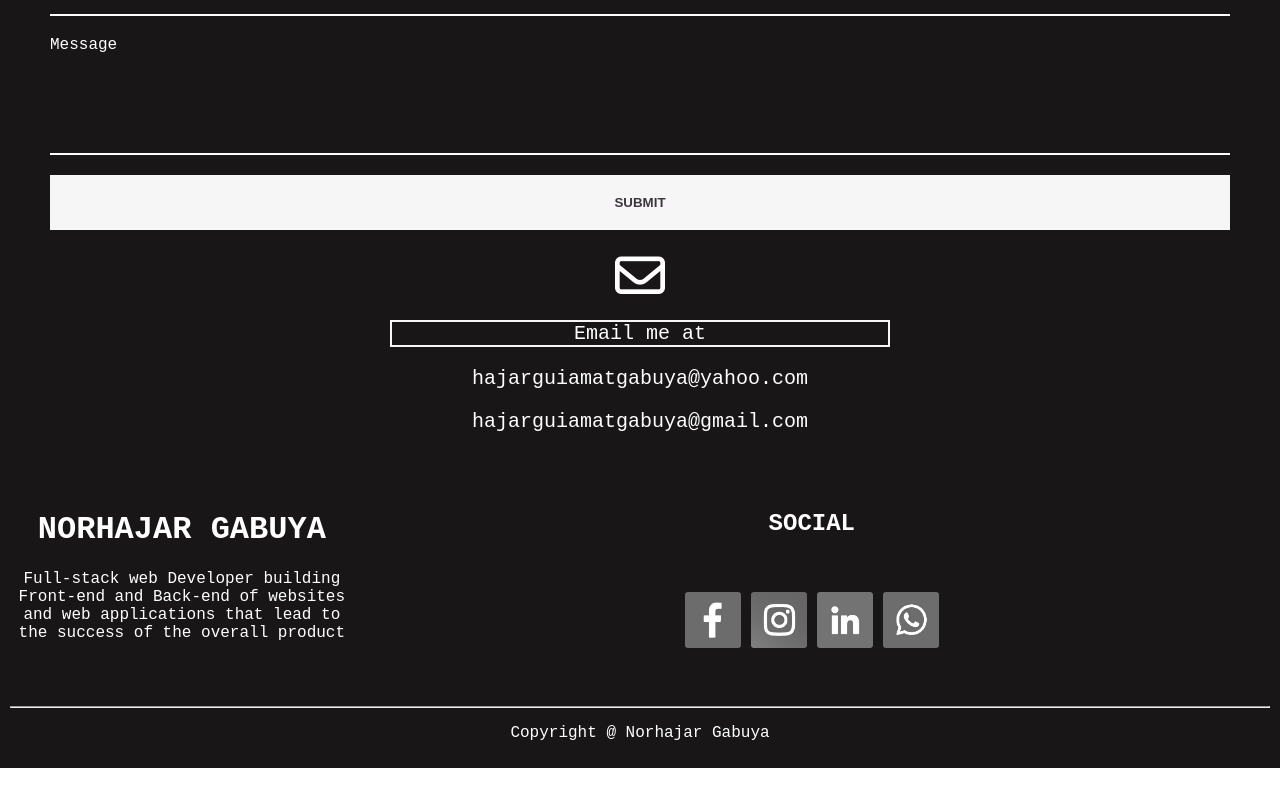
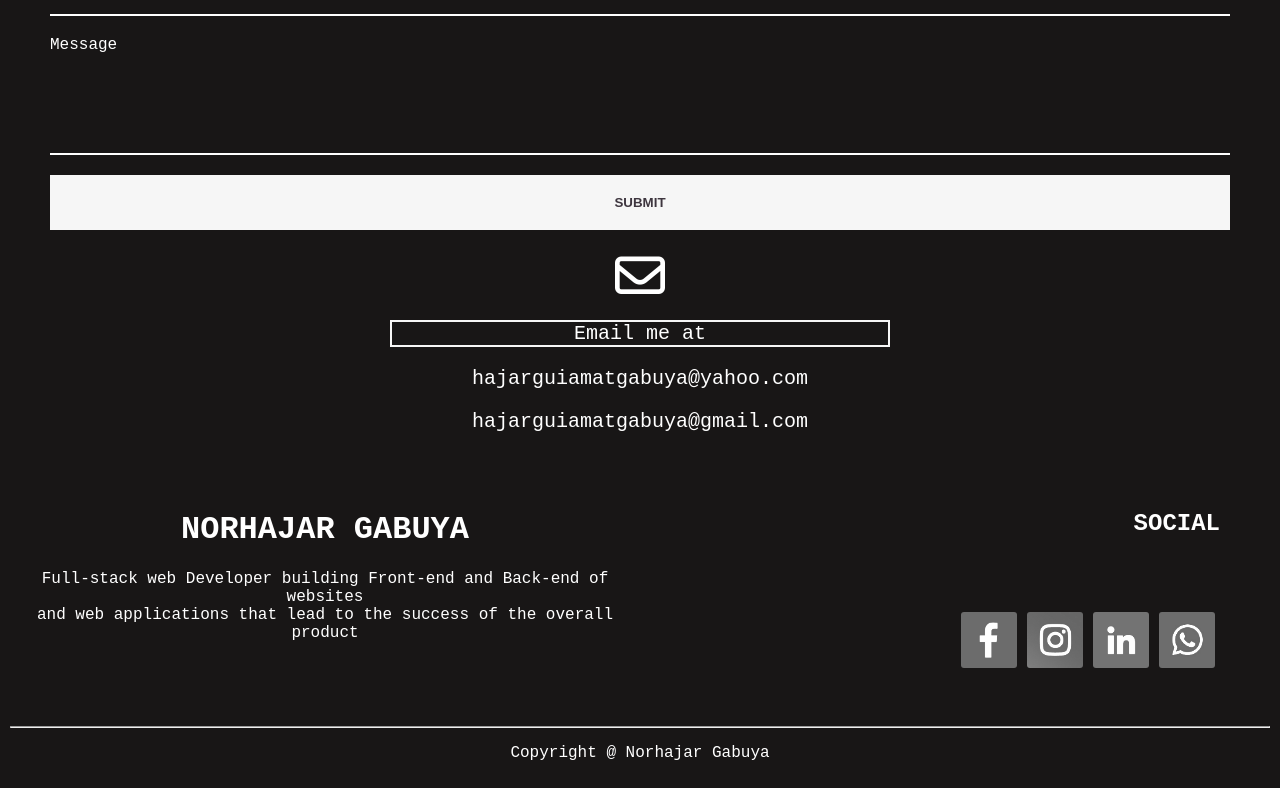
Before and after one commit to Norseolee/Porfolio, a plain HTML site: page index.html in a window 1280 px wide. Shown: the part 3705-4493 px from the top of the page. Drawn offline with Linux system fonts and the light colour scheme.

Commit message:
redesigning the footer

```diff
--- a/css/index.css
+++ b/css/index.css
@@ -363,9 +363,14 @@ body {
   justify-content: center;
 }
 .footer-left {
-  width: 30%;
+  width: 50%;
 }
 .footer-right {
-  width: 80%;
-  align-self: end;
+  width: 50%;
+  display: flex;
+  flex-direction: column;
+  align-items: end;
 }
+.footer-right h2 {
+  padding-inline: 50px;
+}
```
